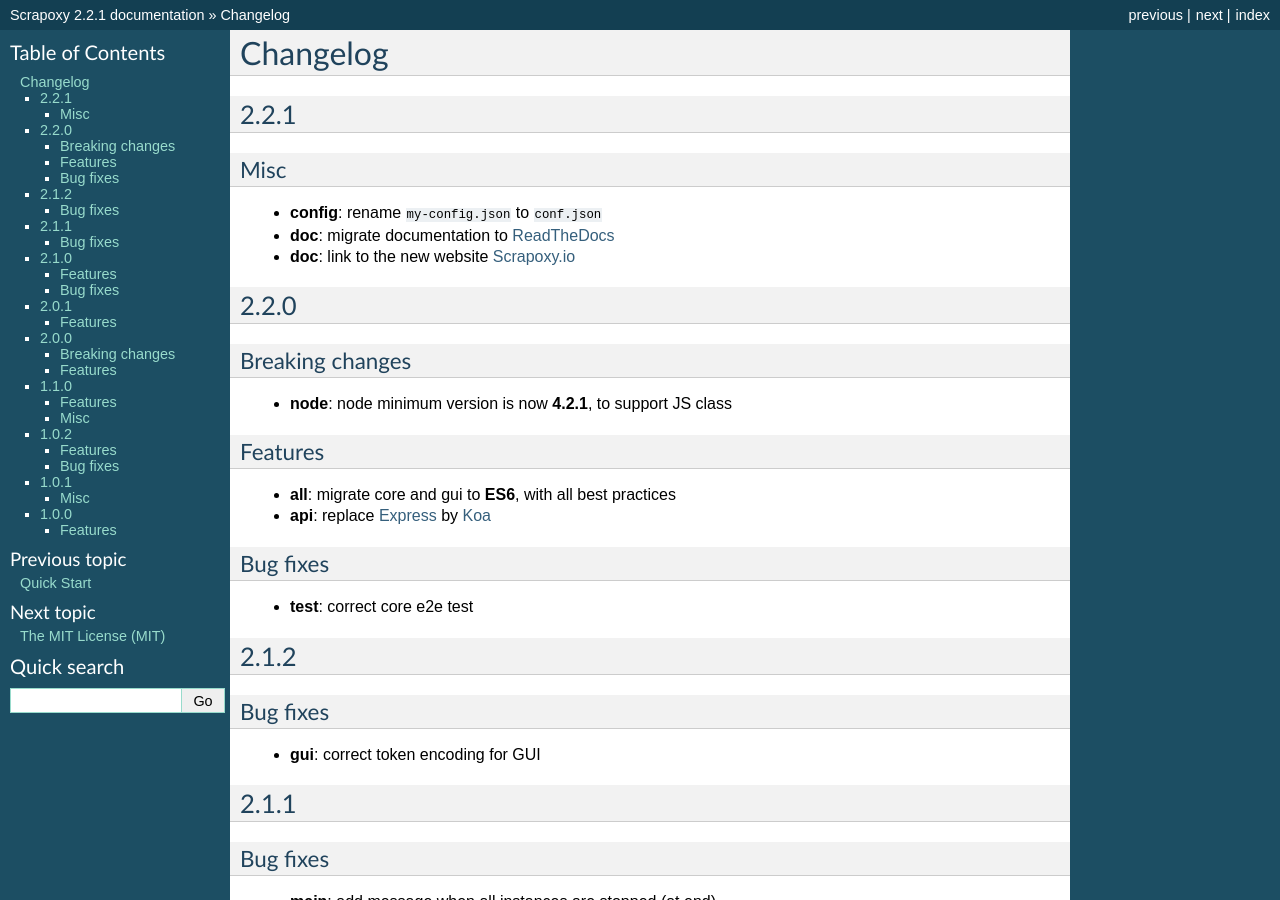
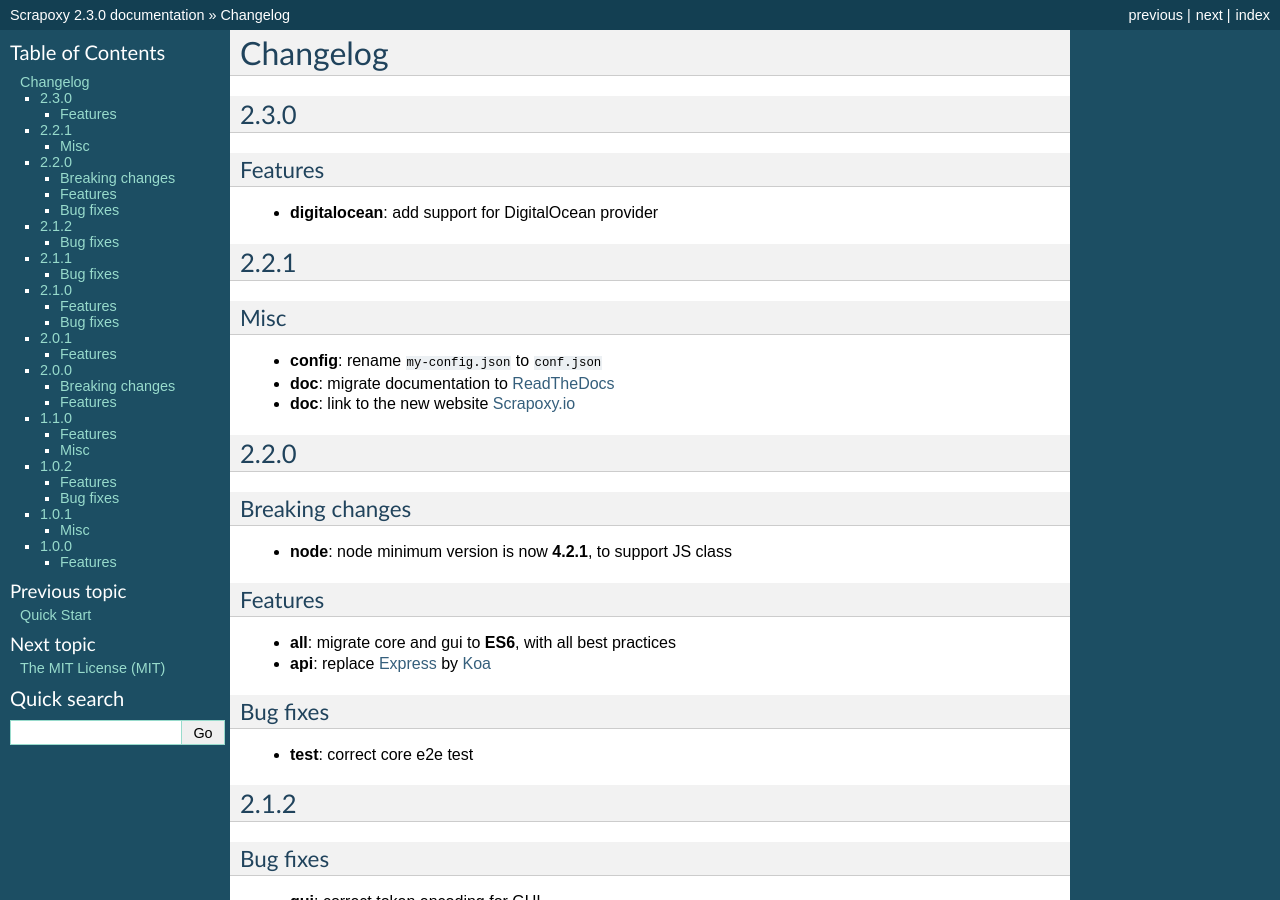
Before and after one commit to zahlio/scrapoxy, a Sphinx documentation site: the page built from docs/changelog.rst, in a window 1280 px wide and 900 px high. Built offline with Sphinx 7.4.7, drawn with Linux system fonts in a browser that asks for light colours; some of the changed text lies outside the part shown.

Commit message:
feat(release): create release 2.3.0

```diff
--- a/docs/changelog.rst
+++ b/docs/changelog.rst
@@ -1,6 +1,16 @@
 =========
 Changelog
 =========
+
+2.3.0
+=====
+
+Features
+--------
+
+- **digitalocean**: add support for DigitalOcean provider
+
+
 
 2.2.1
 =====
--- a/docs/conf.py
+++ b/docs/conf.py
@@ -55,9 +55,9 @@ author = u'Fabien Vauchelles'
 # built documents.
 #
 # The short X.Y version.
-version = u'2.2.1'
+version = u'2.3.0'
 # The full version, including alpha/beta/rc tags.
-release = u'2.2.1'
+release = u'2.3.0'
 
 # The language for content autogenerated by Sphinx. Refer to documentation
 # for a list of supported languages.
--- a/package.json
+++ b/package.json
@@ -1,6 +1,6 @@
 {
     "name": "scrapoxy",
-    "version": "2.2.1",
+    "version": "2.3.0",
     "main": "index.js",
     "author": {
         "name": "Fabien Vauchelles",
```
Also changed, not shown: 1 other file.
